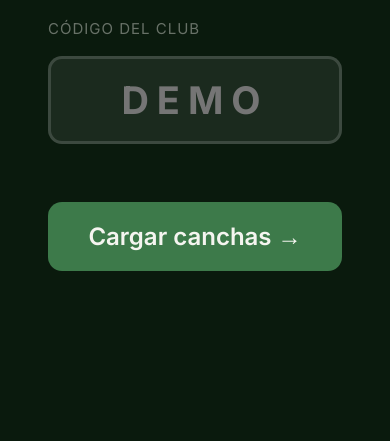
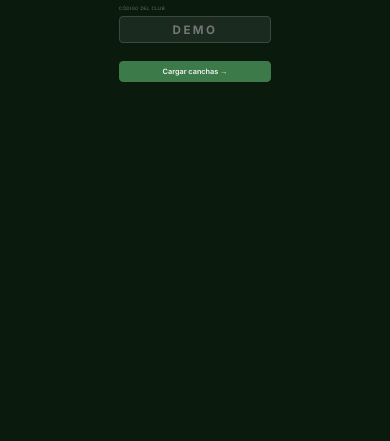
Before and after one commit to tesoroeventos/daelpunto-system, a website: page public/tv/index.html in a window 390 px wide. Shown: the part 403-844 px from the top of the page. Drawn offline with Linux system fonts and the light colour scheme.

Commit message:
Update index.html

```diff
--- a/public/tv/index.html
+++ b/public/tv/index.html
@@ -10,6 +10,7 @@
     html,body{
       width:100%;height:100%;
       overflow:hidden;
+      transform-origin:top left;
       background:#0a1a0d;
       color:#F5F5F0;
       font-family:'Inter',sans-serif;
@@ -239,6 +240,23 @@
 <div class="flash" id="flash"></div>
 
 <script>
+// Auto-escala para TVs con alta resolución
+(function() {
+  function escalar() {
+    var BASE_W = 1280; // ancho base de diseño
+    var w = window.innerWidth;
+    var h = window.innerHeight;
+    var scaleW = w / BASE_W;
+    // Aplicar zoom al body
+    document.body.style.zoom = scaleW;
+    // Compensar altura
+    document.body.style.height = (h / scaleW) + 'px';
+    document.body.style.width = BASE_W + 'px';
+  }
+  window.addEventListener('load', escalar);
+  window.addEventListener('resize', escalar);
+})();
+
 var WSU = (location.protocol==='https:' ? 'wss' : 'ws') + '://' + location.host;
 var ws, canchaId, canchaNombre, flashT;
 
```
